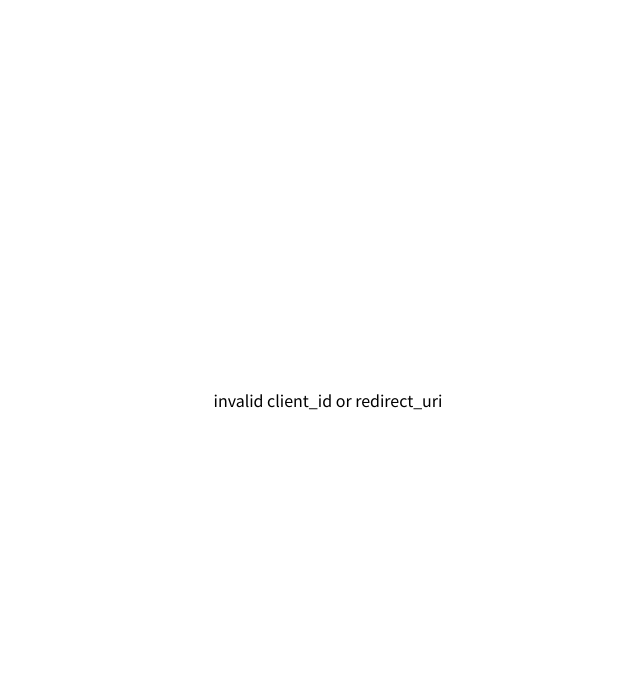
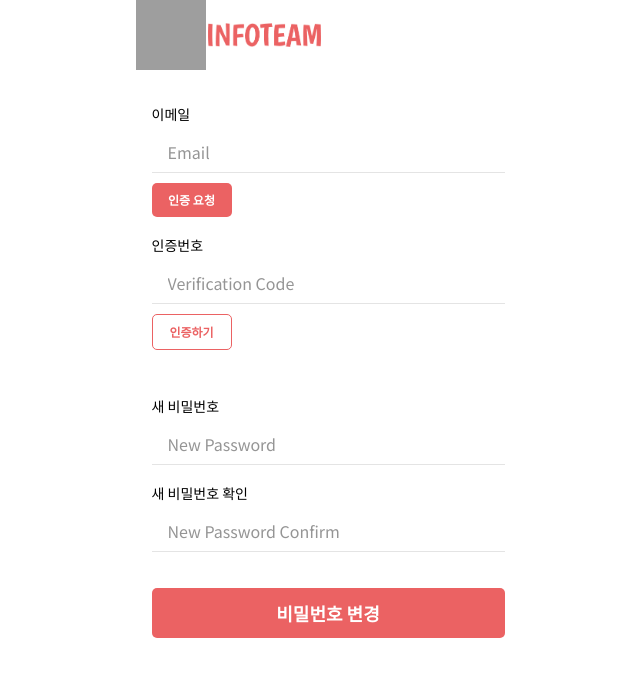
Before and after one commit to gsainfoteam/idp-fe, a React (Vite) app: page /find-password in a window 1280 px wide. Before the commit this address led to /. Shown: the top 676 px of the page, without its empty margins (312-952 px from the left). Built offline with nearby package versions, Linux system fonts and the light colour scheme; grey boxes are pictures that could not be loaded.

Commit message:
feat: find password page

```diff
--- /dev/null
+++ b/src/api/user.ts
@@ -0,0 +1,18 @@
+import api from ".";
+
+interface ChangePasswordForm {
+  verificationToken: string;
+  email: string;
+  password: string;
+}
+
+export const changePassowrd = ({
+  verificationToken,
+  email,
+  password,
+}: ChangePasswordForm) =>
+  api.post("/v1/user/change_password", {
+    certification_jwt_token: verificationToken,
+    user_email_id: email,
+    chnaged_password: password,
+  });
--- a/src/locales/ko-KR/index.ts
+++ b/src/locales/ko-KR/index.ts
@@ -51,6 +51,19 @@ export const main = {
   },
   findPassword: {
     action: "비밀번호 찾기",
+    new: {
+      label: "새 비밀번호",
+      placeholder: "New Password",
+    },
+    newConfirm: {
+      label: "새 비밀번호 확인",
+      placeholder: "New Password Confirm",
+    },
+    change: {
+      action: "비밀번호 변경",
+      error: "비밀번호 변경에 실패하였습니다.",
+      success: "비밀번호가 변경되었습니다.",
+    },
   },
   register: {
     action: "회원가입",
--- /dev/null
+++ b/src/pages/FindPassword/index.tsx
@@ -0,0 +1,82 @@
+import { useTranslation } from "react-i18next";
+import Button from "src/components/Button";
+import Field from "src/components/Field";
+
+import { BackLink, Container, Form, Group, Row, VerifiedText } from "./styles";
+import useFindPassword from "./useFindPassword";
+
+const FindPassword = () => {
+  const { t } = useTranslation();
+  const { handleSubmit, verifyLeftTime, verified, loginPageUri } =
+    useFindPassword();
+  const leftTimeString = `${Math.floor(verifyLeftTime / 60)
+    .toString()
+    .padStart(2, "0")}:${(verifyLeftTime % 60).toString().padStart(2, "0")}`;
+
+  return (
+    <Container>
+      <Form onSubmit={handleSubmit}>
+        <Group>
+          <Field
+            label={t("email.label")}
+            placeholder={t("email.placeholder")}
+            type="email"
+            autoComplete="email"
+            required
+            name="email"
+          >
+            <Row narrow>
+              <Button name="action" value="request" formNoValidate small>
+                {t("email.verify.action")}
+              </Button>
+              {verifyLeftTime >= 0 && <span>{leftTimeString}</span>}
+            </Row>
+          </Field>
+          <Field
+            label={t("verificationCode.label")}
+            placeholder={t("verificationCode.placeholder")}
+            type="text"
+            autoComplete="one-time-code"
+            required
+            name="verificationCode"
+          >
+            <Row narrow>
+              <Button name="action" value="verify" formNoValidate outline small>
+                {t("verificationCode.verify.action")}
+              </Button>
+              {verified && (
+                <VerifiedText>
+                  {t("verificationCode.verify.complete")}
+                </VerifiedText>
+              )}
+            </Row>
+          </Field>
+        </Group>
+        <Group>
+          <Field
+            label={t("findPassword.new.label")}
+            placeholder={t("findPassword.new.placeholder")}
+            type="password"
+            autoComplete="new-password"
+            required
+            name="password"
+          />
+          <Field
+            label={t("findPassword.newConfirm.label")}
+            placeholder={t("findPassword.newConfirm.placeholder")}
+            type="password"
+            autoComplete="new-password"
+            required
+            name="passwordConfirm"
+          />
+        </Group>
+        <Button>{t("findPassword.change.action")}</Button>
+      </Form>
+      {loginPageUri && (
+        <BackLink to={loginPageUri}>{t("register.back")}</BackLink>
+      )}
+    </Container>
+  );
+};
+
+export default FindPassword;
--- /dev/null
+++ b/src/pages/FindPassword/styles.ts
@@ -0,0 +1,61 @@
+import { Link } from "react-router-dom";
+import styled from "styled-components";
+
+export const Container = styled.div`
+  display: flex;
+  flex-direction: column;
+  justify-content: center;
+  align-items: center;
+`;
+
+export const Form = styled.form`
+  display: flex;
+  flex-direction: column;
+  gap: 1.5rem;
+  align-self: stretch;
+`;
+
+export const Group = styled.div`
+  margin: 0.75rem 0;
+  display: flex;
+  flex-direction: column;
+  gap: 1.25rem;
+`;
+
+export const Row = styled.div<{ narrow?: boolean }>`
+  display: flex;
+  gap: ${({ narrow }) => (narrow ? "0.625rem" : "1.25rem")};
+  align-items: center;
+`;
+
+export const BackLink = styled(Link)`
+  color: #959595;
+  font-size: 0.875rem;
+  margin-top: 1rem;
+`;
+
+export const VerifiedText = styled.div`
+  color: #26d681;
+  position: relative;
+  padding-left: 1.5em;
+
+  ::before,
+  ::after {
+    content: "";
+    top: 0.9375em;
+    left: 0.5em;
+    transform-origin: left;
+    position: absolute;
+    border-bottom: 2px solid currentColor;
+  }
+
+  ::before {
+    width: 0.5em;
+    transform: rotate(-135deg);
+  }
+
+  ::after {
+    width: 1em;
+    transform: rotate(-45deg);
+  }
+`;
--- /dev/null
+++ b/src/pages/FindPassword/useFindPassword.ts
@@ -0,0 +1,195 @@
+import { useEffect, useRef, useState } from "react";
+import { useTranslation } from "react-i18next";
+import { useNavigate, useSearchParams } from "react-router-dom";
+import { requestEmailVerification, verifyEmail } from "src/api/register";
+import { changePassowrd } from "src/api/user";
+import Swal from "sweetalert2";
+
+const useFindPassword = () => {
+  const { t } = useTranslation();
+  const [searchParams] = useSearchParams();
+  const loginPageUri = searchParams.get("redirect");
+  const navigate = useNavigate();
+
+  const verifyTimer = useRef<NodeJS.Timer>();
+  const [verifyLeftTime, setVerifyLeftTime] = useState(-1);
+  const verifiedEmail = useRef<string>();
+  const [verified, setVerified] = useState(false);
+  const verificationToken = useRef<string>();
+  const [loading, setLoading] = useState(false);
+
+  useEffect(() => {
+    if (verifyLeftTime < 0 && verifyTimer.current) {
+      clearInterval(verifyTimer.current);
+    }
+    verifyTimer.current = undefined;
+  }, [verifyLeftTime]);
+
+  const handleRequest = async (email: string) => {
+    if (!/^[^@]*@(gm\.)?gist\.ac\.kr$/.test(email)) {
+      Swal.fire({
+        icon: "error",
+        title: "Oops...",
+        text: t("email.verify.wrongEmail"),
+      });
+      return;
+    }
+    if (verifyLeftTime >= 60 * 4) {
+      Swal.fire({
+        icon: "error",
+        title: "Oops...",
+        text: t("email.verify.tryLater"),
+      });
+      return;
+    }
+    setVerifyLeftTime(60 * 5);
+    if (verifyTimer.current) clearInterval(verifyTimer.current);
+    verifyTimer.current = setInterval(() => {
+      setVerifyLeftTime((prev) => prev - 1);
+    }, 1e3);
+    verifiedEmail.current = email;
+    setVerified(false);
+
+    try {
+      setLoading(true);
+      await requestEmailVerification(email);
+      Swal.fire({
+        icon: "success",
+        title: "Success!",
+        text: t("email.verify.success"),
+      });
+    } catch {
+      Swal.fire({
+        icon: "error",
+        title: "Oops...",
+        text: t("email.verify.error"),
+      });
+      setVerifyLeftTime(-1);
+    } finally {
+      setLoading(false);
+    }
+  };
+
+  const handleVerify = async (email: string, verificationCode: string) => {
+    if (email !== verifiedEmail.current) {
+      Swal.fire({
+        icon: "error",
+        title: "Oops...",
+        text: t("email.verify.wrongEmail"),
+      });
+      return;
+    }
+    if (verifyLeftTime < 0) {
+      Swal.fire({
+        icon: "error",
+        title: "Oops...",
+        text: t("email.verify.timeout"),
+      });
+      return;
+    }
+
+    try {
+      verificationToken.current = await verifyEmail(email, verificationCode);
+      setVerified(true);
+    } catch {
+      Swal.fire({
+        icon: "error",
+        title: "Oops...",
+        text: t("verificationCode.verify.error"),
+      });
+    } finally {
+      setLoading(false);
+    }
+  };
+
+  const getData = (event: React.FormEvent<HTMLFormElement>) => ({
+    email: event.currentTarget.email.value,
+    verificationCode: event.currentTarget.verificationCode.value,
+    password: event.currentTarget.password.value,
+    passwordConfirm: event.currentTarget.passwordConfirm.value,
+  });
+
+  const handleSubAction = (event: React.FormEvent<HTMLFormElement>) => {
+    const action =
+      document.activeElement?.getAttribute("name") === "action" &&
+      (document.activeElement as HTMLButtonElement).value;
+
+    const { email, verificationCode } = getData(event);
+    if (action === "request") {
+      handleRequest(email);
+      return true;
+    }
+    if (action === "verify") {
+      handleVerify(email, verificationCode);
+      return true;
+    }
+
+    return false;
+  };
+
+  const checkPasswordHasError = (password: string, passwordConfirm: string) => {
+    if (password === passwordConfirm) return false;
+    Swal.fire({
+      icon: "error",
+      title: "Oops...",
+      text: t("passwordConfirm.error"),
+    });
+    return true;
+  };
+
+  const handleSubmit = async (event: React.FormEvent<HTMLFormElement>) => {
+    event.preventDefault();
+    if (handleSubAction(event)) return;
+    event.currentTarget.reportValidity();
+    if (!verified || !verificationToken.current) {
+      Swal.fire({
+        icon: "error",
+        title: "Oops...",
+        text: t("email.verify.notVerified"),
+      });
+      return;
+    }
+    const { password, passwordConfirm, email } = getData(event);
+    if (email !== verifiedEmail.current) {
+      Swal.fire({
+        icon: "error",
+        title: "Oops...",
+        text: t("email.verify.wrongEmail"),
+      });
+      return;
+    }
+    if (checkPasswordHasError(password, passwordConfirm)) return;
+    try {
+      await changePassowrd({
+        email,
+        password,
+        verificationToken: verificationToken.current,
+      });
+      await Swal.fire({
+        icon: "success",
+        title: "Success!",
+        text: t("findPassword.change.success"),
+      });
+      navigate(loginPageUri || "/");
+    } catch {
+      Swal.fire({
+        icon: "error",
+        title: "Oops...",
+        text: t("findPassword.change.error"),
+      });
+      return;
+    } finally {
+      setLoading(false);
+    }
+  };
+
+  return {
+    handleSubmit,
+    verifyLeftTime,
+    verified,
+    loginPageUri,
+    loading,
+  };
+};
+
+export default useFindPassword;
--- a/src/pages/Landing.tsx
+++ b/src/pages/Landing.tsx
@@ -116,7 +116,14 @@ const Landing = () => {
         </LoginButton>
       </Form>
       <Links>
-        <FindPassword to="/find-password">
+        <FindPassword
+          to={{
+            pathname: "/find-password",
+            search: new URLSearchParams({
+              redirect: window.location.href,
+            }).toString(),
+          }}
+        >
           {t("findPassword.action")}
         </FindPassword>
         |
--- a/src/router/index.tsx
+++ b/src/router/index.tsx
@@ -1,4 +1,5 @@
 import { BrowserRouter, Navigate, Route, Routes } from "react-router-dom";
+import FindPassword from "src/pages/FindPassword";
 import Landing from "src/pages/Landing";
 import Register from "src/pages/Register";
 
@@ -10,6 +11,7 @@ const Router = () => (
       <Route path="/" element={<Landing />} />
       <Route element={<SubPageLayout />}>
         <Route path="/register" element={<Register />} />
+        <Route path="/find-password" element={<FindPassword />} />
       </Route>
       <Route path="*" element={<Navigate to="/" />} />
     </Routes>
```
